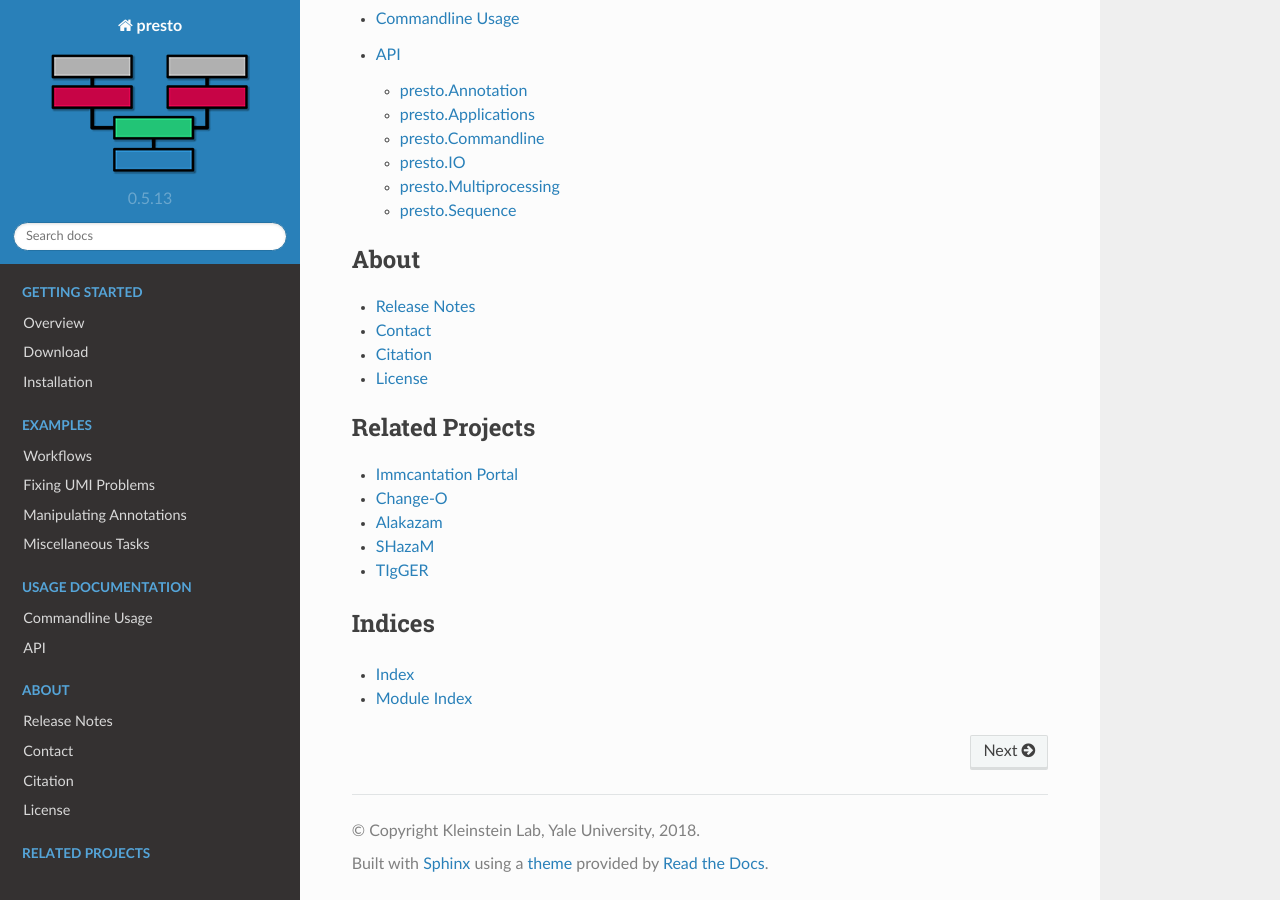
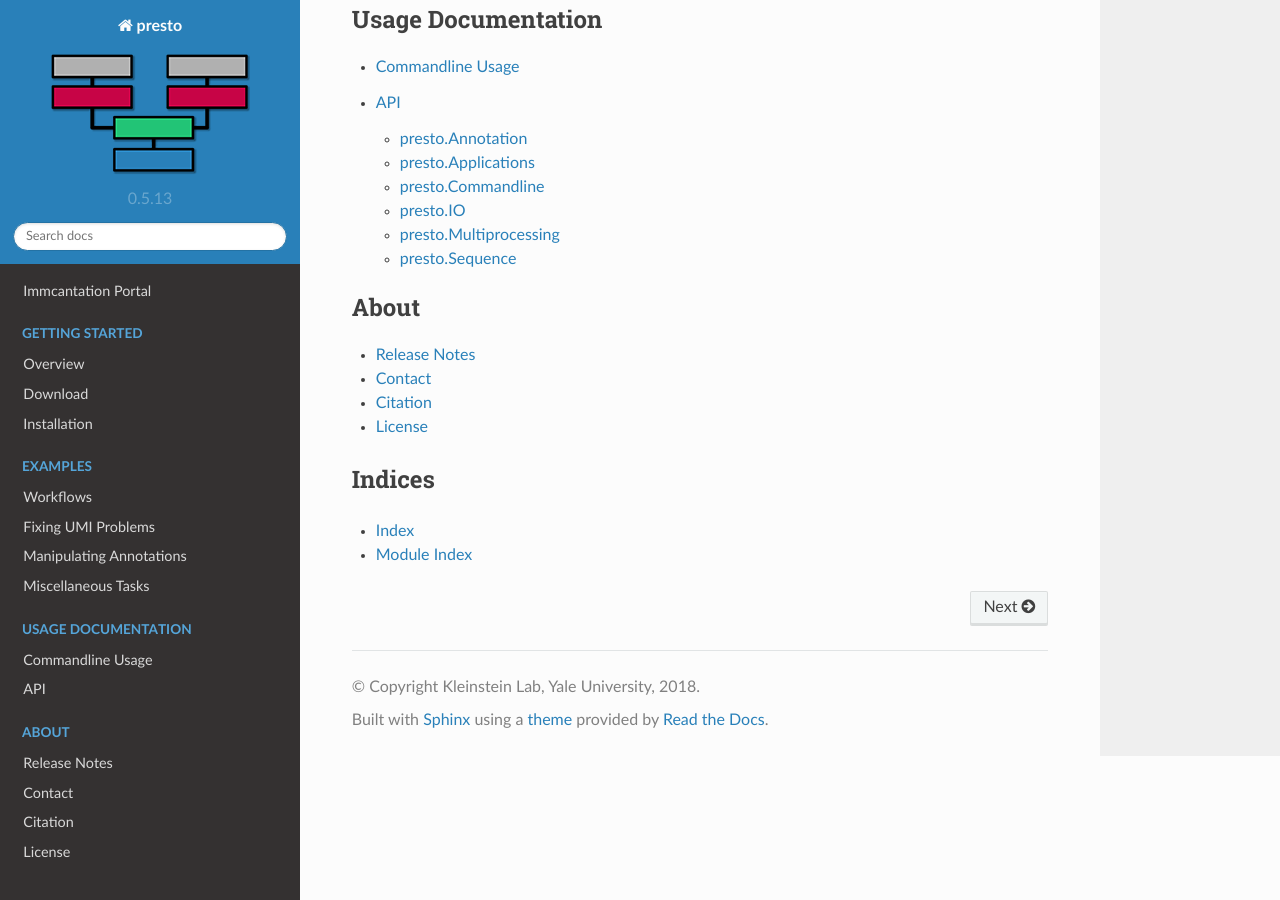
Before and after one commit to immcantation/presto, a Sphinx documentation site: the page built from docs/index.rst, in a window 1280 px wide and 900 px high, scrolled down 1593 px. Built offline with Sphinx 7.4.7 and the Read the Docs theme 2.0.0, drawn with Linux system fonts in a browser that asks for light colours; formulas are drawn with MathJax 3.

Commit message:
Doc layout tweak.

```diff
--- a/docs/index.rst
+++ b/docs/index.rst
@@ -32,16 +37,6 @@
     news
     info
 
-.. toctree::
-    :maxdepth: 1
-    :caption: Related Projects
-
-    Immcantation Portal <http://immcantation.readthedocs.io>
-    Change-O <http://changeo.readthedocs.io>
-    Alakazam <http://alakazam.readthedocs.io>
-    SHazaM <http://shazam.readthedocs.io>
-    TIgGER <http://tigger.readthedocs.io>
-
 Indices
 --------------------------------------------------------------------------------
 
```
Also changed, not shown: other parts of docs/index.rst (+5 -0 lines).
